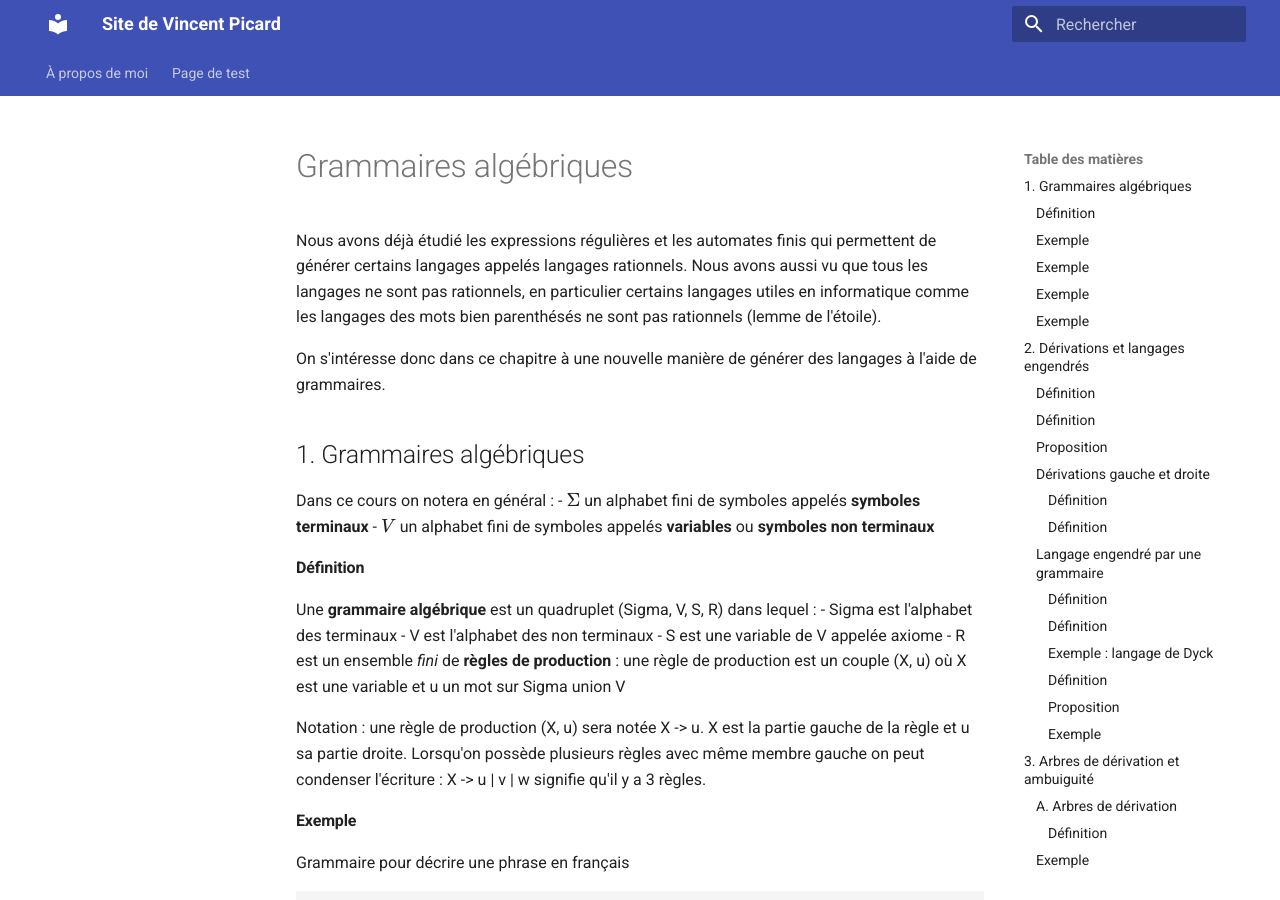
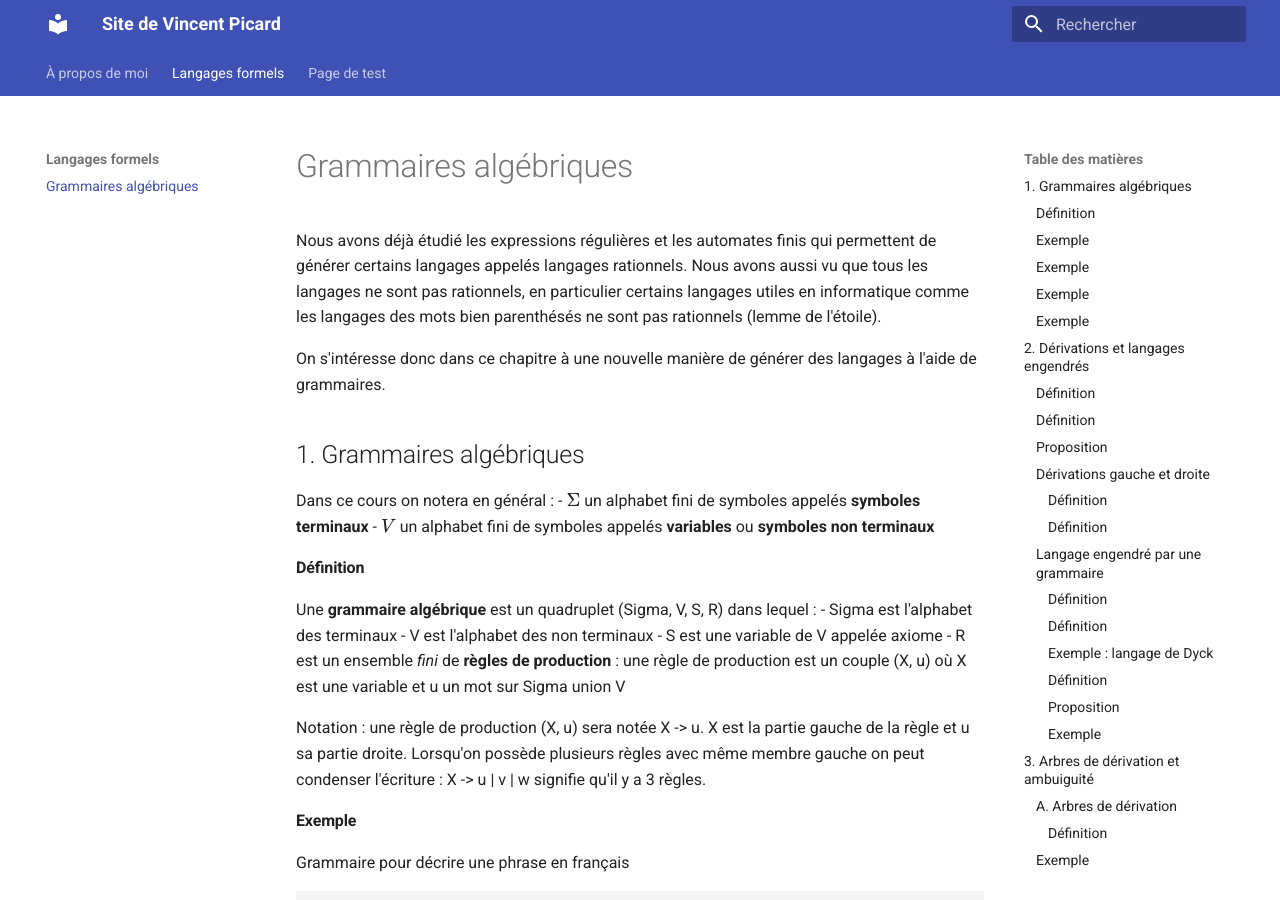
Before and after one commit to vincent-picard/vincent-picard.github.io, an MkDocs documentation site: the page built from docs/langages/grammaires.md, in a window 1280 px wide and 900 px high. Built offline with MkDocs 1.6.1 and Material for MkDocs 9.7.7, drawn with Linux system fonts in a browser that asks for light colours.

Commit message:
navigation

```diff
--- a/mkdocs.yml
+++ b/mkdocs.yml
@@ -7,7 +7,10 @@ nav:
     - Index : 'aboutme/index.md'
     - Enseignement : 'aboutme/enseignement.md'
     - Parcours : 'aboutme/parcours.md'
+  - Langages formels :
+    - Grammaires algébriques : 'langages/grammaires.md'
   - Page de test: 'test/test.md'
+
 theme:
   name: material
   features:
```
